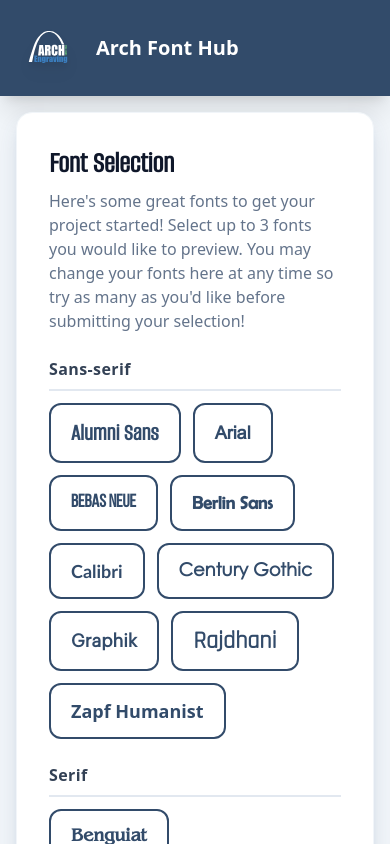
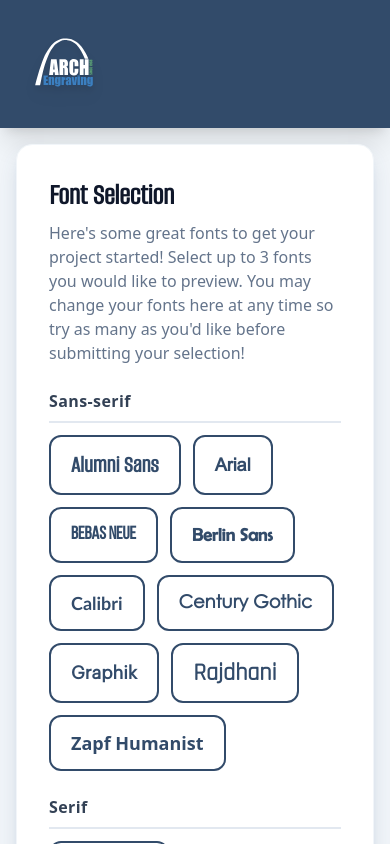
Before and after one commit to Arch-Tom/archfonthub, a React (Vite) app: page / in a window 390 px wide. Shown: the top 844 px of the page. Built offline with nearby package versions, Linux system fonts and the light colour scheme; a web font is replaced by a local one.

Commit message:
Updating mobile banner

```diff
--- a/src/App.jsx
+++ b/src/App.jsx
@@ -403,9 +403,9 @@ const App = () => {
             <aside className="bg-[rgb(50,75,106)] text-white w-full lg:w-[400px] p-4 flex-shrink-0 flex flex-row lg:flex-col items-center justify-start shadow-xl lg:rounded-r-3xl">
                 <div className="flex flex-row lg:flex-col items-center justify-center gap-4">
                     <div className="flex-shrink-0">
-                        <img src="/images/Arch Vector Logo White.svg" alt="Arch Font Hub Logo" className="object-contain drop-shadow-lg h-16 w-16 lg:h-[400px] lg:w-[400px]" />
+                        <img src="/images/Arch Vector Logo White.svg" alt="Arch Font Hub Logo" className="object-contain drop-shadow-lg h-24 w-24 lg:h-[400px] lg:w-[400px]" />
                     </div>
-                    <h1 className="text-xl font-bold lg:hidden">Arch Font Hub</h1>
+                    <h1 className="text-xl font-bold hidden">Arch Font Hub</h1>
                 </div>
             </aside>
 
```
